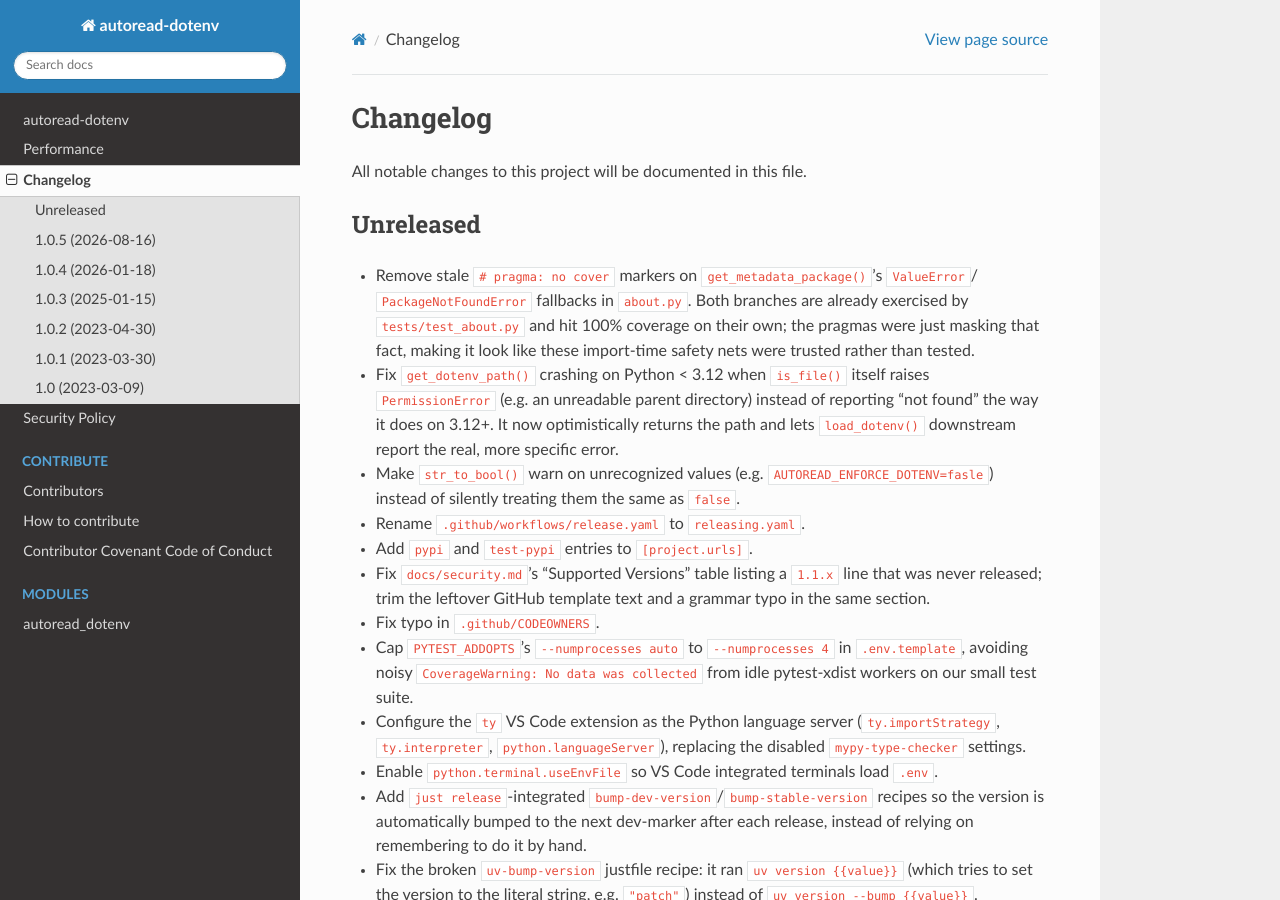
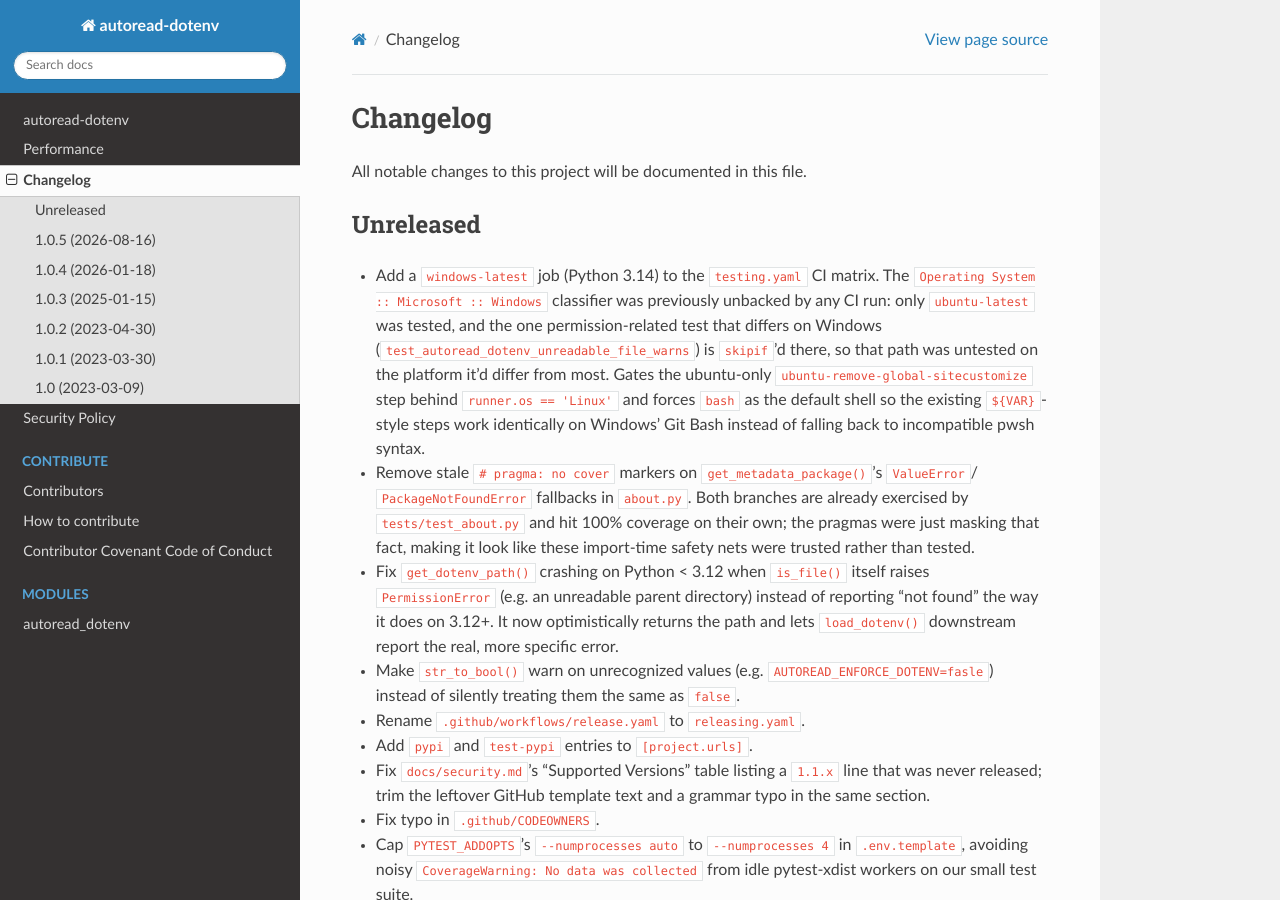
Before and after one commit to libranet/autoread-dotenv, a Sphinx documentation site: the page built from docs/changes.md, in a window 1280 px wide and 900 px high. Built offline with Sphinx 7.4.7 and the Read the Docs theme 3.1.0, drawn with Linux system fonts in a browser that asks for light colours.

Commit message:
CI: add windows-latest job, matching the claimed Windows classifier
pyproject.toml classifies Operating System :: Microsoft :: Windows, but
testing.yaml's matrix only ran ubuntu-latest, and the one test that behaves
differently on Windows (test_autoread_dotenv_unreadable_file_warns, which
relies on chmod-based permission denial) is skipif'd there - so that path
was never actually exercised on the one platform it differs most on.

Adds a single windows-latest job (Python 3.14) via matrix.include, rather
than crossing all 7 Python versions with it, to keep the added job count
small; it's free either way since this is a public repo (GitHub Actions
minutes are unlimited for public repos on every runner OS).

Two changes were needed to make the job actually work rather than just
exist:
- The ubuntu-remove-global-sitecustomize step is Linux-specific (sudo rm),
  so it's now gated behind `if: runner.os == 'Linux'`.
- The job now forces `shell: bash` as the default, so the existing
  ${VAR}-style run steps use Windows' bundled Git Bash instead of falling
  back to pwsh's incompatible variable syntax.

Verified: zizmor and the YAML parses cleanly; the justfile's install/build
recipes already have [unix]/[windows] variants for the OS-sensitive steps
(symlink creation, dir creation), so no changes were needed there.

```diff
--- a/docs/changes.md
+++ b/docs/changes.md
@@ -3,6 +3,15 @@
 All notable changes to this project will be documented in this file.
 
 ## Unreleased
+
+- Add a `windows-latest` job (Python 3.14) to the `testing.yaml` CI matrix. The
+  `Operating System :: Microsoft :: Windows` classifier was previously unbacked by any CI
+  run: only `ubuntu-latest` was tested, and the one permission-related test that differs on
+  Windows (`test_autoread_dotenv_unreadable_file_warns`) is `skipif`'d there, so that path
+  was untested on the platform it'd differ from most. Gates the ubuntu-only
+  `ubuntu-remove-global-sitecustomize` step behind `runner.os == 'Linux'` and forces `bash`
+  as the default shell so the existing `${VAR}`-style steps work identically on Windows'
+  Git Bash instead of falling back to incompatible pwsh syntax.
 
 - Remove stale `# pragma: no cover` markers on `get_metadata_package()`'s `ValueError`/
   `PackageNotFoundError` fallbacks in `about.py`. Both branches are already exercised by
```
Also changed, not shown: 1 other file.
